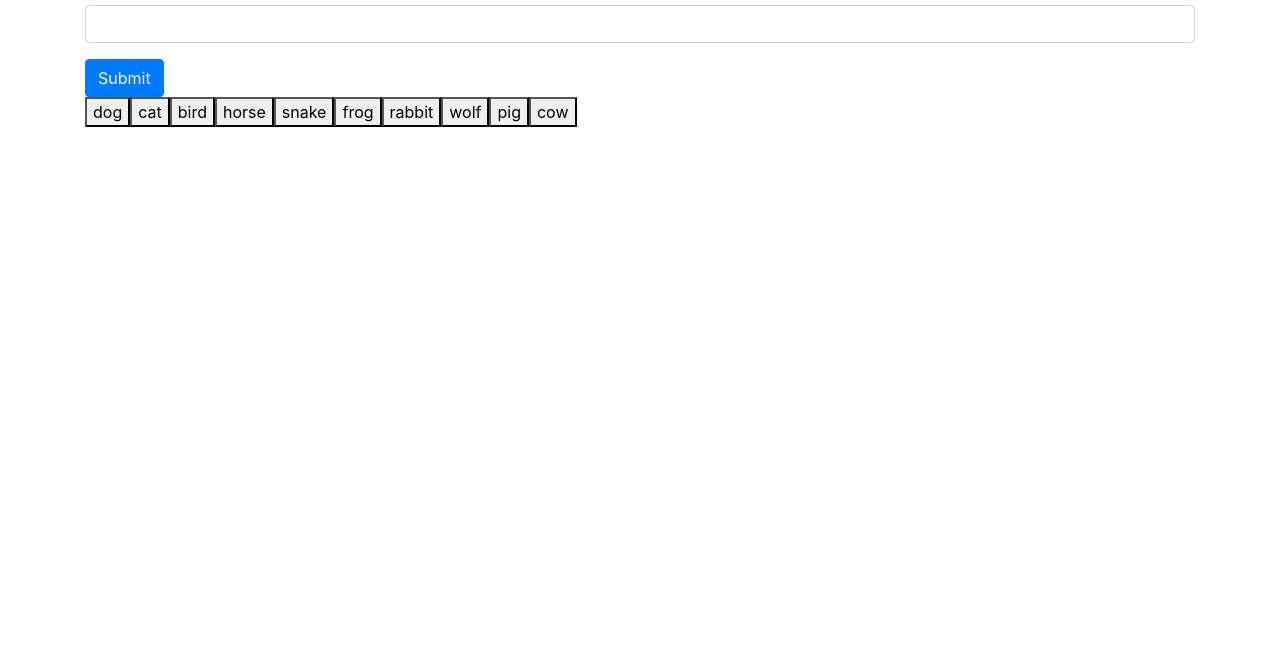
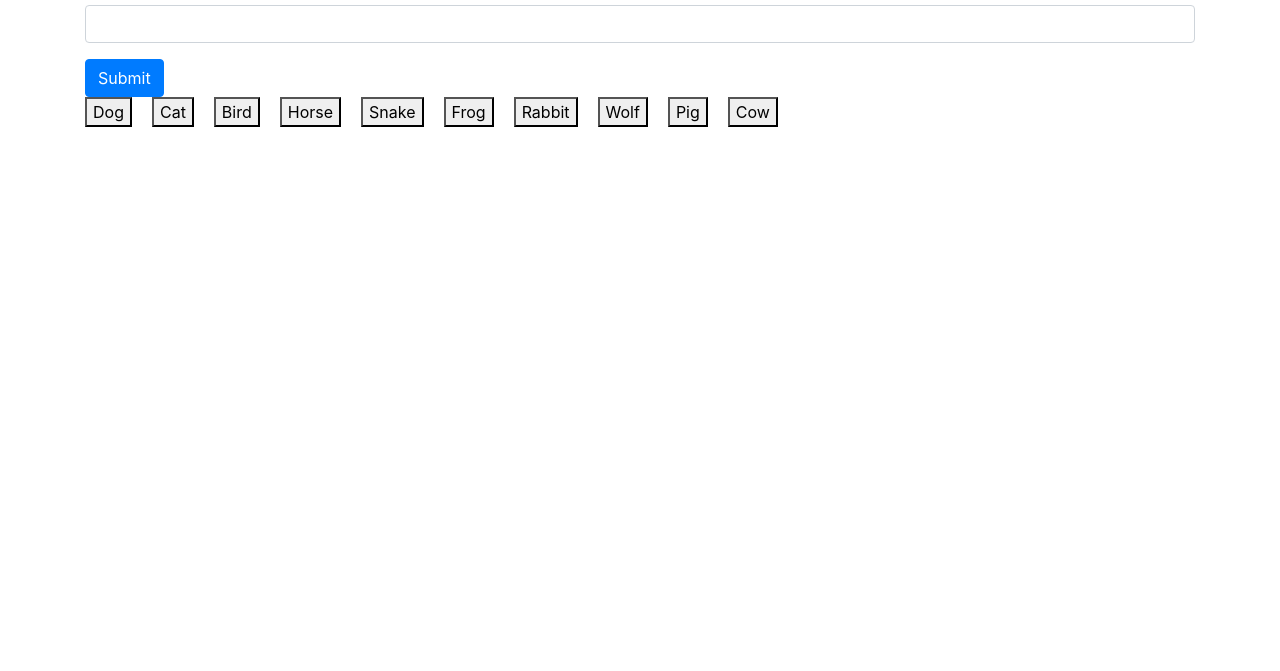
Before and after one commit to chrishuman0923/GifTastic, a plain HTML site: page index.html in a window 1280 px wide. Shown: the part 129-800 px from the top of the page. Drawn offline with nearby package versions, Linux system fonts and the light colour scheme.

Commit message:
Adds beginning styling for buttons

```diff
--- a/assets/css/style.css
+++ b/assets/css/style.css
@@ -1,3 +1,9 @@
 .gifRating {
     text-transform: uppercase;
 }
+
+.animalBtn {
+    margin-right: 20px;
+    margin-bottom: 20px;
+    text-transform: capitalize;
+}
```
